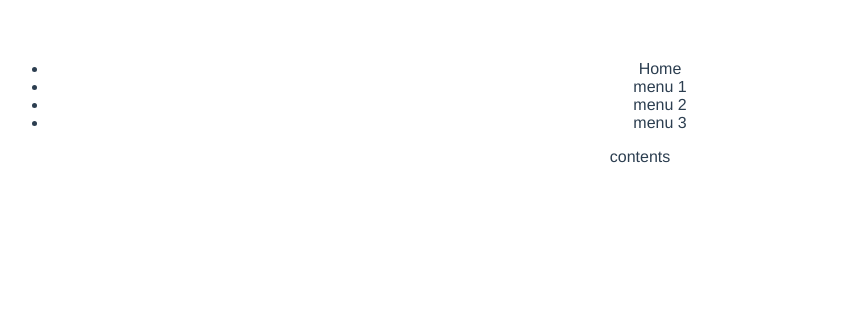
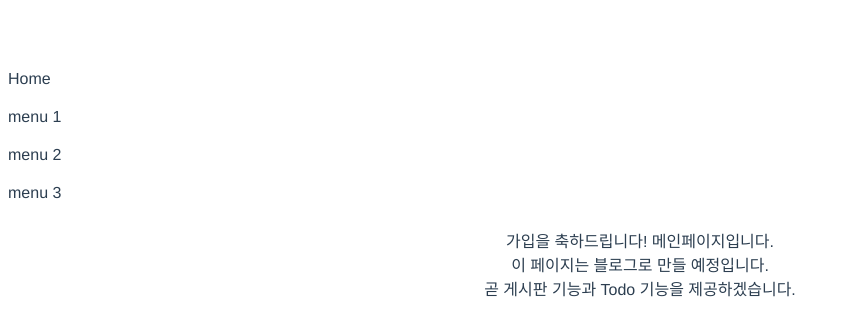
Before and after one commit to BangShinChul/toy-frontend, a Vue app: page /Home in a window 1280 px wide. Shown: the top 336 px of the page, without its empty margins (0-849 px from the left). Built offline with nearby package versions, Linux system fonts and the light colour scheme.

Commit message:
181107 회원가입 기능 api 연결 및 main페이지 작업

```diff
--- a/src/components/auth/SignUp.vue
+++ b/src/components/auth/SignUp.vue
@@ -43,11 +43,13 @@ export default {
       let result = this.validation()
       if (result) {
         let postData = {
-          userId: this.emailVal,
-          userPassword: this.pwdVal
+          userId: this.idVal,
+          userPassword: this.pwdVal,
+          userEmail: this.emailVal,
+          userName: this.nameVal
         }
 
-        axios.post('http://localhost:9000/account/checkAccount', postData).then(res => {
+        axios.post('http://localhost:9000/account/signUp', postData).then(res => {
           console.log('response param data : ')
           console.log(res)
 
@@ -58,9 +60,10 @@ export default {
           if (res.data === '0000') {
             // 회원정보 있을 떄
             this.validation_code = 'duplicate_account'
-          } else if (res.data === '0001') {
-            // 회원정보 없을 떄
-            this.validation_code = 'perfect_account'
+          } else if (res.data) {
+            // 가입완료
+            alert('가입완료!')
+            this.goToBack()
           }
         })
       }
--- a/src/components/common/LeftSideBar.vue
+++ b/src/components/common/LeftSideBar.vue
@@ -17,6 +17,14 @@ export default {
 
 <style scoped lang="scss">
 body {
+  ul {
+    list-style: none;
+    padding: 0px;
+    text-align: left;
+    li {
+      padding: 10px 0px;
+    }
+  }
   background-color: lightblue;
 }
 </style>
--- a/src/pages/Home.vue
+++ b/src/pages/Home.vue
@@ -2,7 +2,9 @@
     <div class="app">
       <left-side-bar></left-side-bar>
       <div>
-        contents
+        가입을 축하드립니다! 메인페이지입니다.<br>
+        이 페이지는 블로그로 만들 예정입니다.<br>
+        곧 게시판 기능과 Todo 기능을 제공하겠습니다.
       </div>
     </div>
 </template>
```
Also changed, not shown: 1 other file (tests, documents, lock files or other folders).
